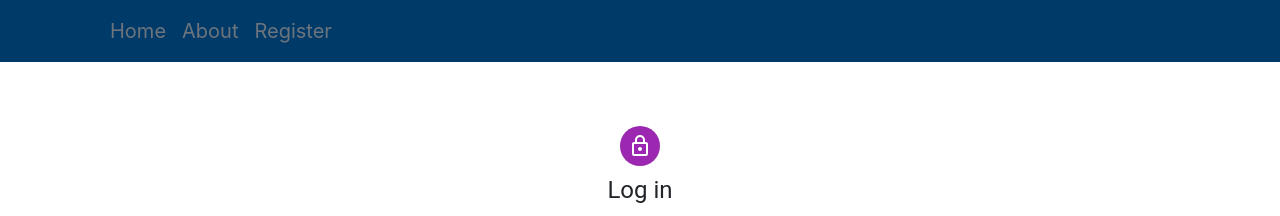
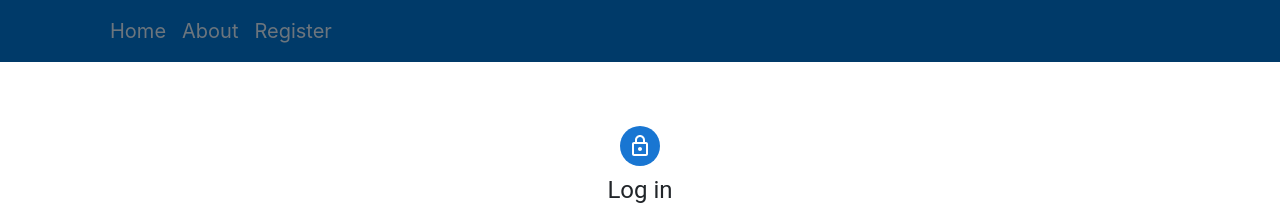
Before and after one commit to snowyru/Project-Capture-Beauty, a React (Create React App) app in the folder capture-beauty/: page / in a window 1280 px wide. Shown: the top 216 px of the page. Built offline with nearby package versions, Linux system fonts and the light colour scheme.

Commit message:
indented code and added comments

```diff
--- a/capture-beauty/src/Login.js
+++ b/capture-beauty/src/Login.js
@@ -18,6 +18,7 @@ function Login() {
 
     // ThemeProvider for later
     const theme = createTheme();
+        //currently primary is blue, secondary is purple
 
     const handleLogin = (event) => {
         event.preventDefault();
@@ -43,13 +44,15 @@ function Login() {
                         flexDirection: 'column',
                         alignItems: 'center',
                     }}>
-
-                        <Avatar sx={{ m: 1, bgcolor: 'secondary.main' }}>
+                        {/* Circled lock icon */}
+                        <Avatar sx={{ m: 1, bgcolor: 'primary.main' }}>
                             <LockOutlinedIcon />
                         </Avatar>
+                            {/* Log in title */}
                             <Typography component="h1" variant="h5">
                                 Log in
                             </Typography>
+                                {/* Text box for email input */}
                                 <Box component="form" onSubmit={handleLogin} noValidate sx={{ mt: 1 }}>
                                     <TextField
                                     margin="normal"
@@ -61,6 +64,7 @@ function Login() {
                                     autoComplete="email"
                                     autoFocus
                                     />
+                                        {/* Text box for password input */}
                                         <TextField
                                         margin="normal"
                                         required
@@ -71,18 +75,20 @@ function Login() {
                                         id="password"
                                         autoComplete="current-password"
                                         />
+                                            {/* Remembers jwt token */}
                                             <FormControlLabel
                                             control={<Checkbox value="remember" color="primary" />}
                                             label="Remember me"
                                             />
+                                                {/* Log in button */}
                                                 <Button
                                                 type="submit"
                                                 fullWidth
                                                 variant="contained"
-                            sx={{ mt: 3, mb: 2 }}
-                            >
+                                                sx={{ mt: 3, mb: 2 }}>
                                                 Log In
                                                 </Button>
+                                                    {/* Forgot password or register links */}
                                                     <Grid container>
                                                         <Grid item xs>
                                                             <Link href="#" variant="body2">
```
Lines whose indentation alone changed are shown as unchanged.
